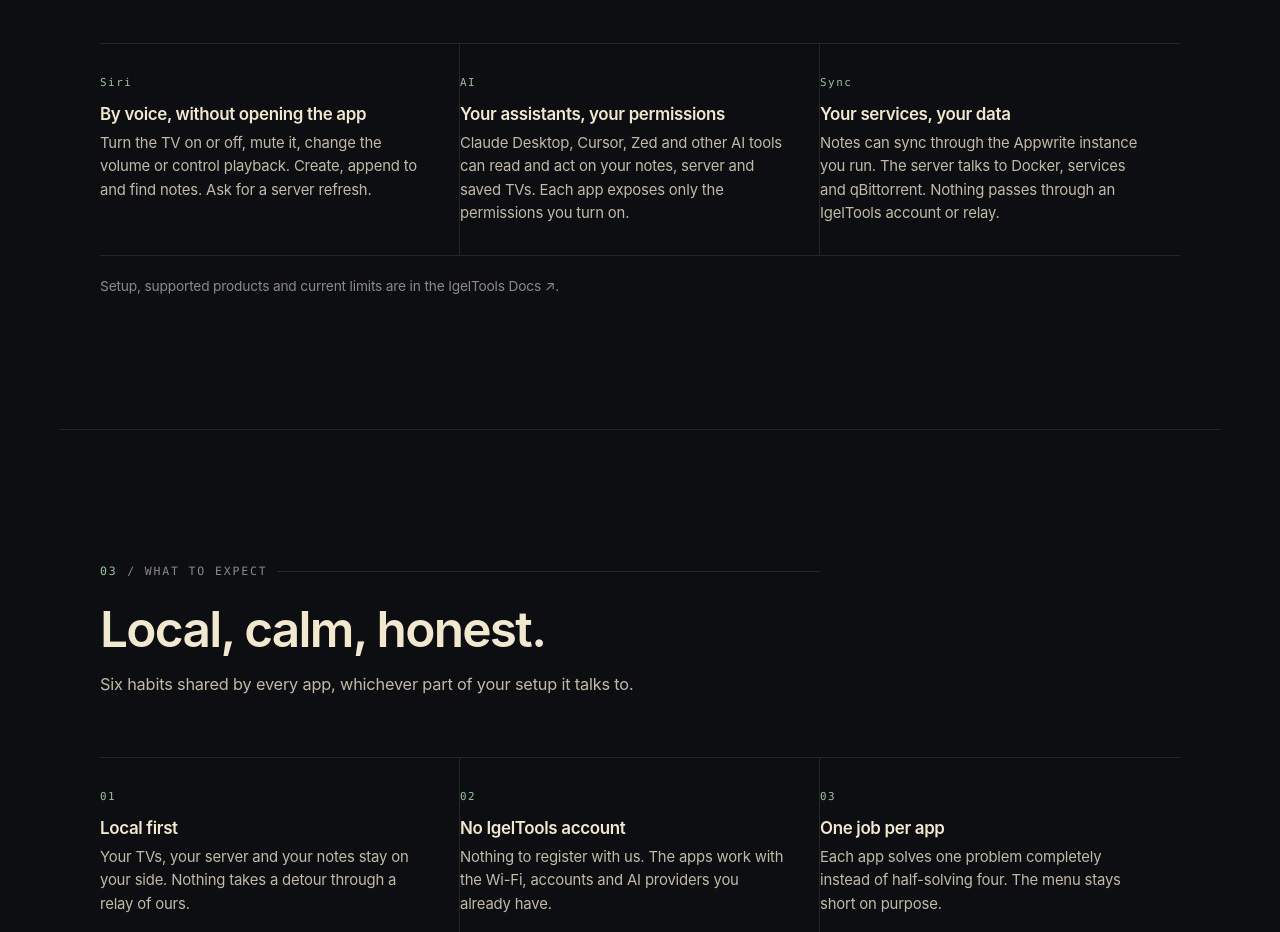
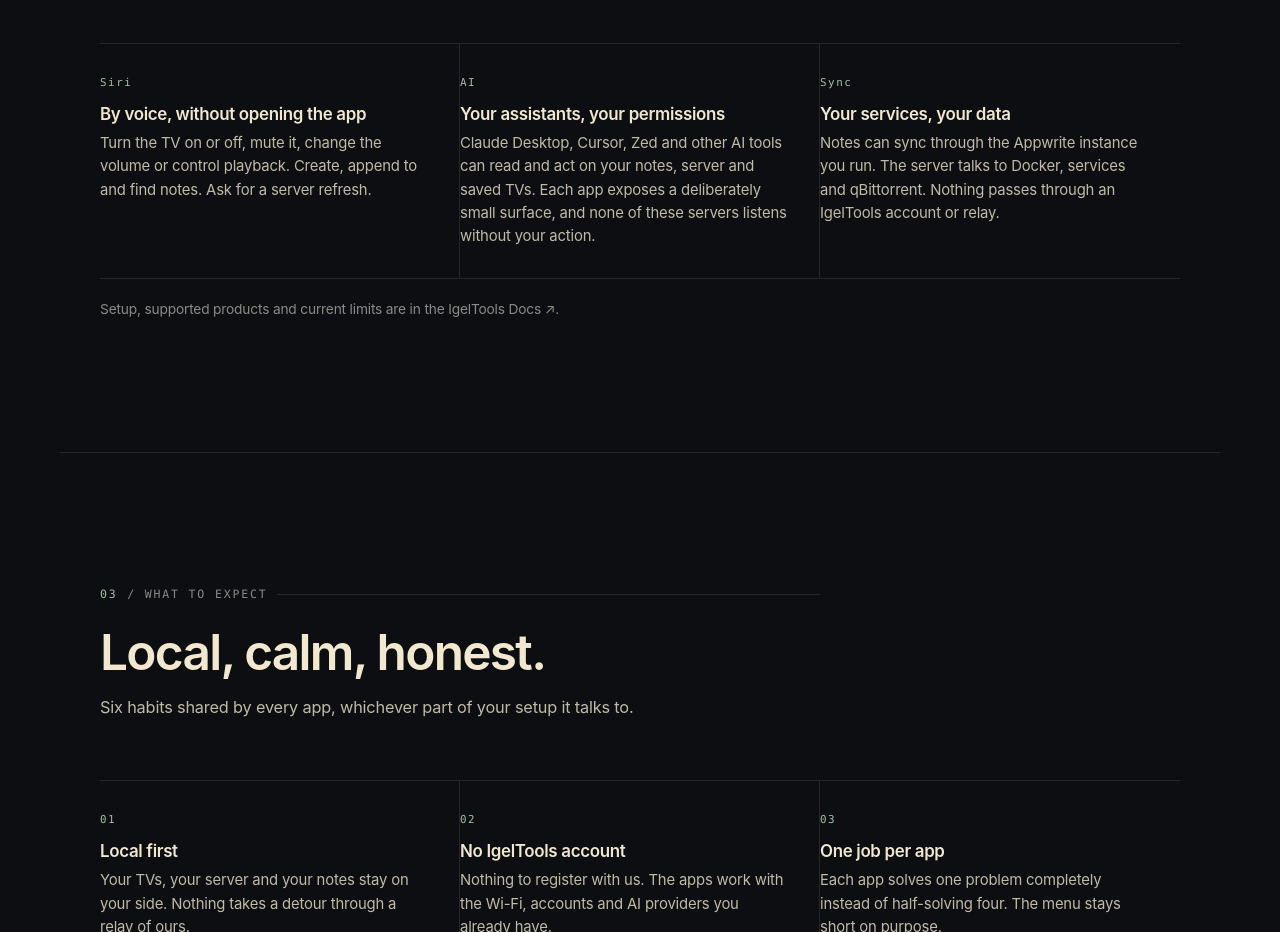
Before and after one commit to Chuucommie/igeltools-web, a plain HTML site: page index.html in a window 1280 px wide. Shown: the part 3160-4092 px from the top of the page. Drawn offline with Linux system fonts and the light colour scheme.

Commit message:
Clarify agent permissions and server state

```diff
--- a/index.html
+++ b/index.html
@@ -203,7 +203,7 @@
       <div class="principle">
         <span class="principle-num">AI</span>
         <h3>Your assistants, your permissions</h3>
-        <p>Claude Desktop, Cursor, Zed and other AI tools can read and act on your notes, server and saved TVs. Each app exposes only the permissions you turn on.</p>
+        <p>Claude Desktop, Cursor, Zed and other AI tools can read and act on your notes, server and saved TVs. Each app exposes a deliberately small surface, and none of these servers listens without your action.</p>
       </div>
       <div class="principle">
         <span class="principle-num">Sync</span>
```
Also changed, not shown: apps/igelserver.html (+1 -1 lines).
